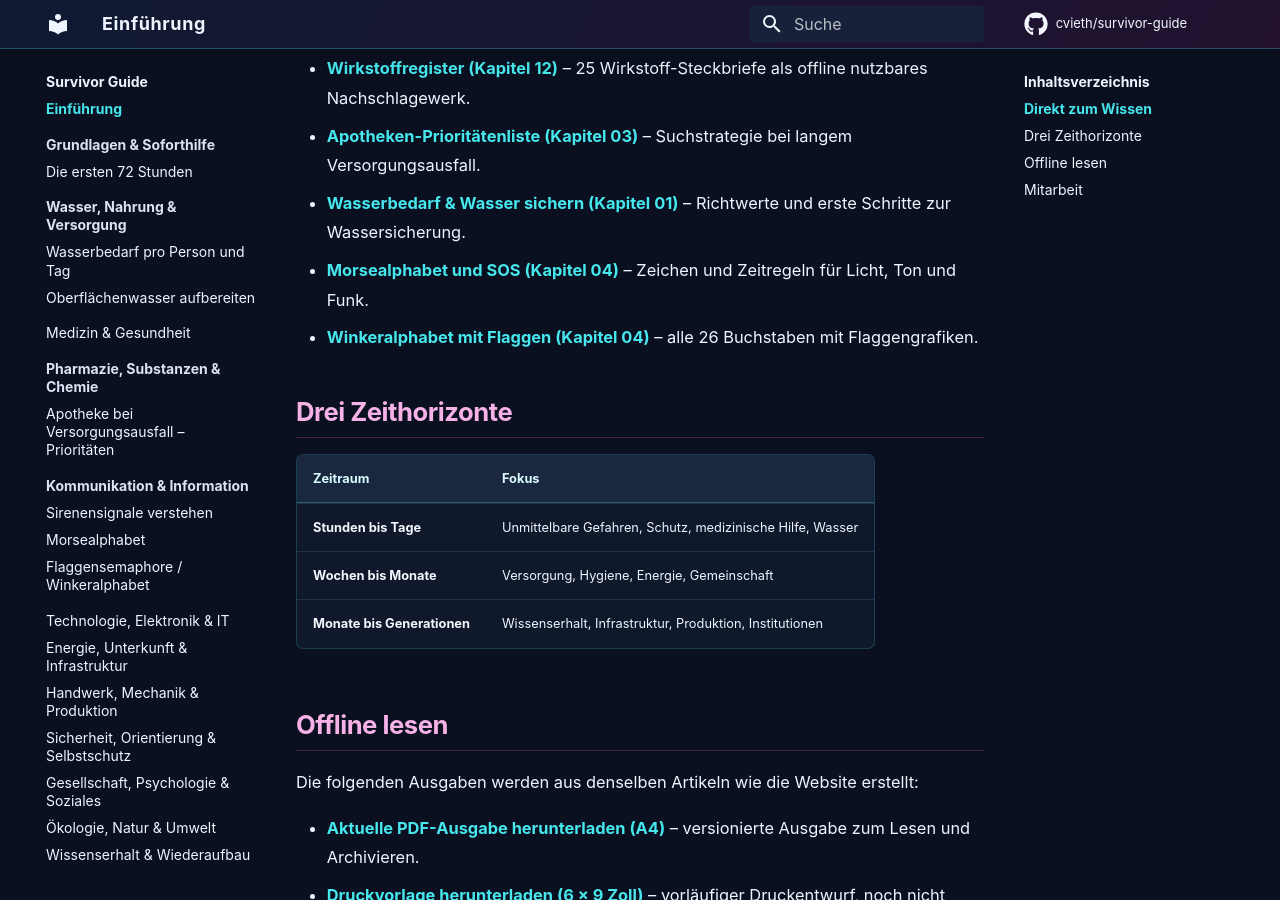
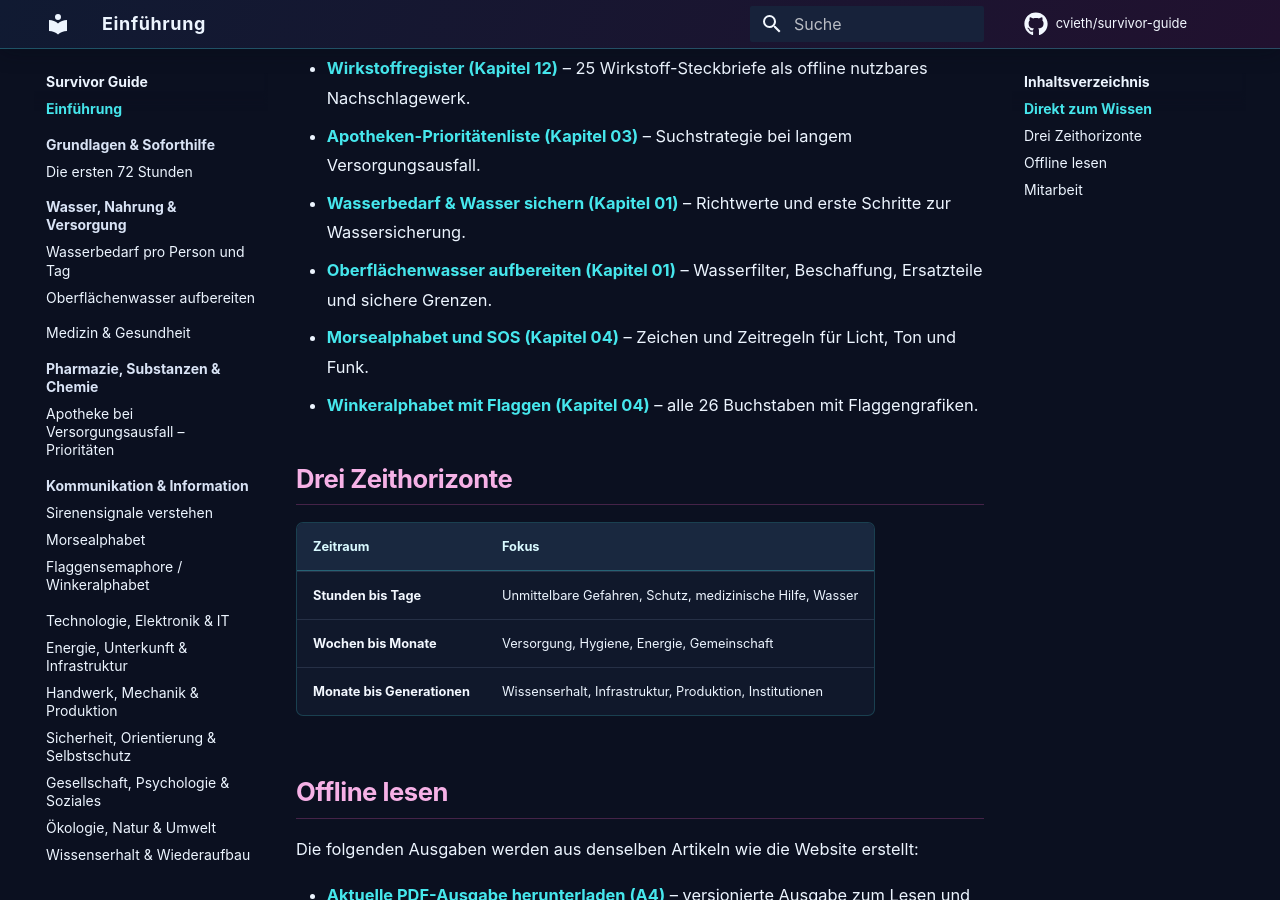
Before and after one commit to cvieth/survivor-guide, an MkDocs documentation site: the page built from docs/index.md, in a window 1280 px wide and 900 px high, scrolled down 559 px. Built offline with MkDocs 1.6.1 and Material for MkDocs 9.7.7, drawn with Linux system fonts in a browser that asks for light colours; comment, search, counter and statistics services are not loaded.

Commit message:
docs: link emergency surface water guide in docs/index.md

```diff
--- a/docs/index.md
+++ b/docs/index.md
@@ -13,6 +13,7 @@ Dieses gemeinschaftlich gepflegte Wissensprojekt dokumentiert überprüfbare Gru
 - **[Wirkstoffregister (Kapitel 12)](12-nachschlagewerk/wirkstoffregister.md)** – 25 Wirkstoff-Steckbriefe als offline nutzbares Nachschlagewerk.
 - **[Apotheken-Prioritätenliste (Kapitel 03)](03-pharmazie/apotheke-prioritaeten.md)** – Suchstrategie bei langem Versorgungsausfall.
 - **[Wasserbedarf & Wasser sichern (Kapitel 01)](01-versorgung/wasserbedarf-pro-person.md)** – Richtwerte und erste Schritte zur Wassersicherung.
+- **[Oberflächenwasser aufbereiten (Kapitel 01)](01-versorgung/oberflaechenwasser-aufbereiten.md)** – Wasserfilter, Beschaffung, Ersatzteile und sichere Grenzen.
 
 - **[Morsealphabet und SOS (Kapitel 04)](04-kommunikation/morsealphabet.md)** – Zeichen und Zeitregeln für Licht, Ton und Funk.
 - **[Winkeralphabet mit Flaggen (Kapitel 04)](04-kommunikation/flaggenalphabet.md)** – alle 26 Buchstaben mit Flaggengrafiken.
```
